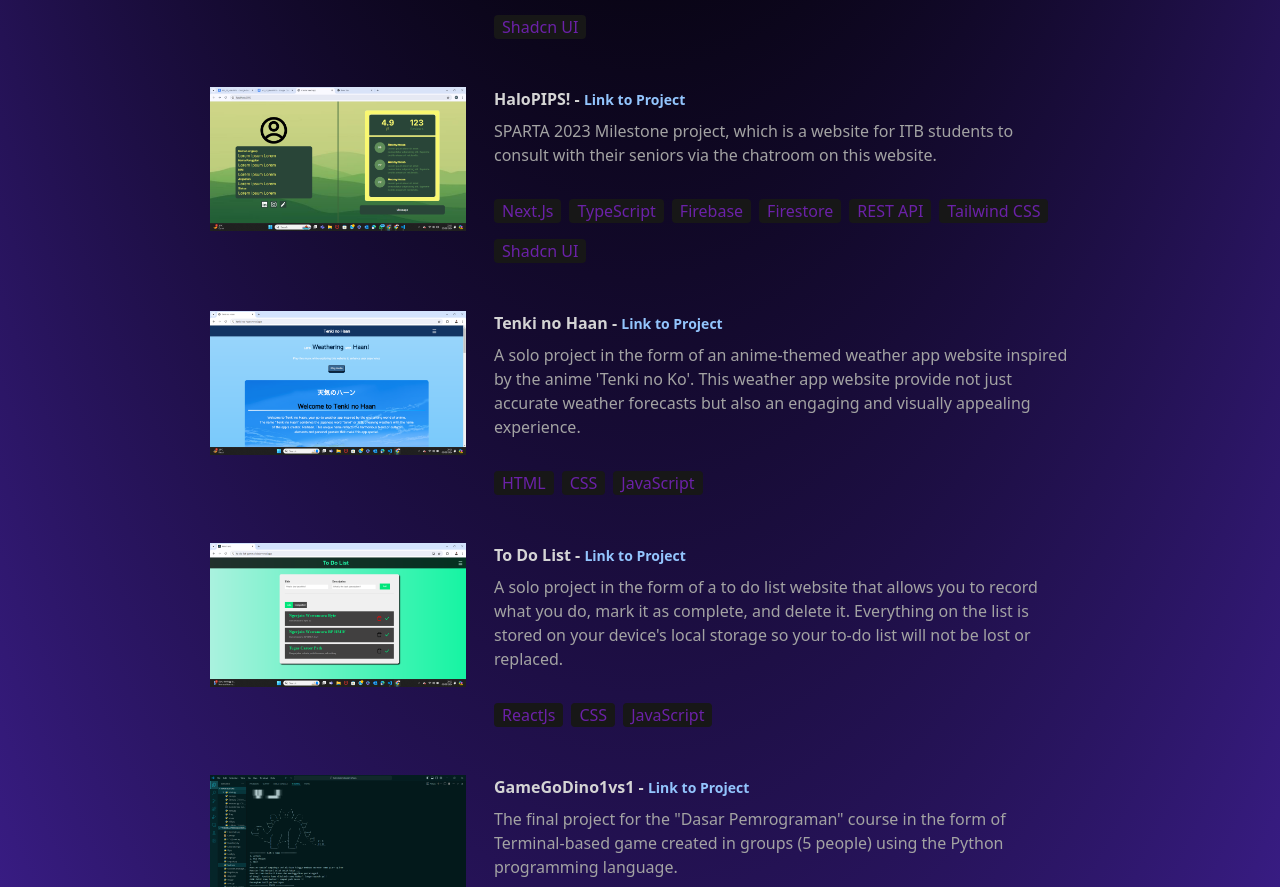
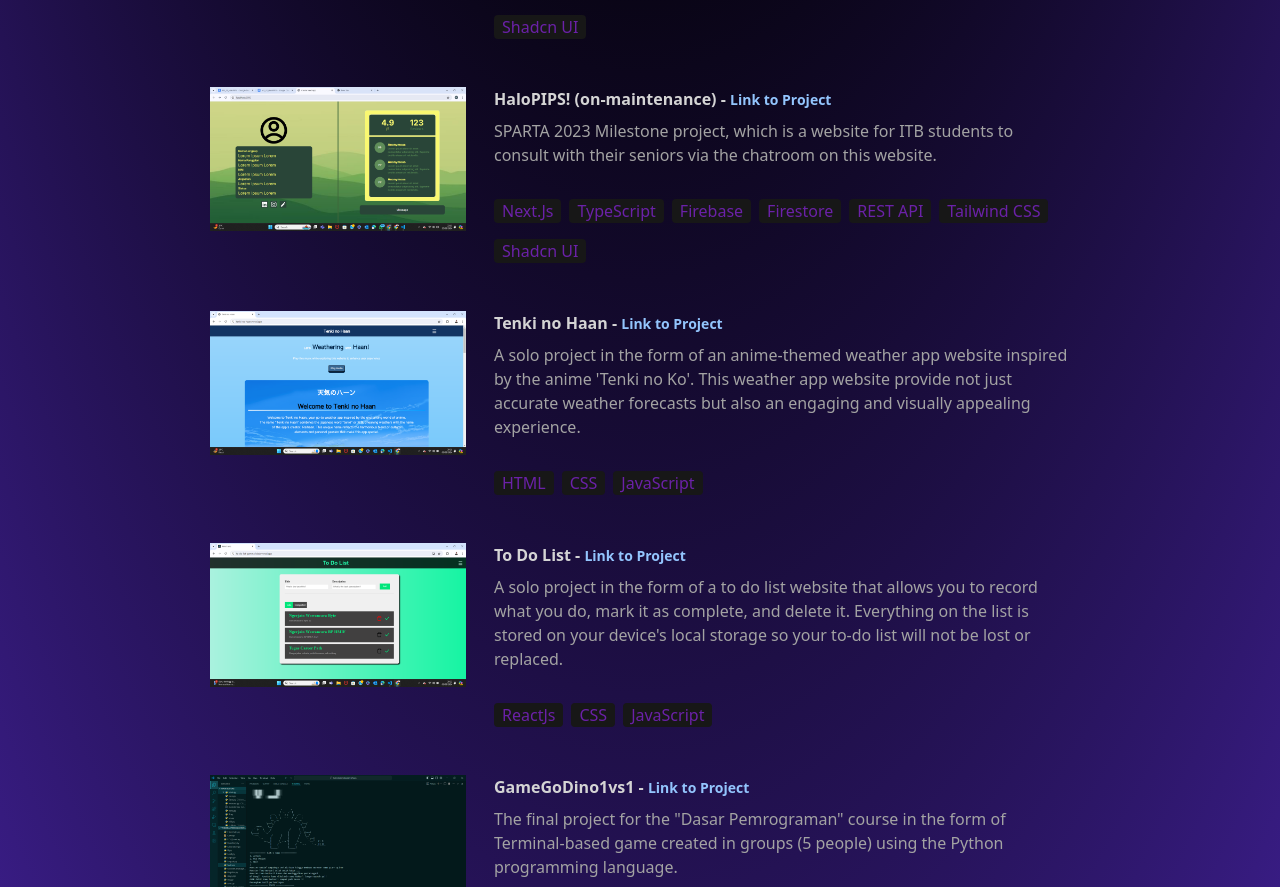
Before and after one commit to fliegenhaan/SoftEng_Raihaan, a React (Vite) app in the folder portfolio_web_raihaan/: page / in a window 1280 px wide. Shown: the part 3156-4043 px from the top of the page. Built offline with nearby package versions, Linux system fonts and the light colour scheme.

Commit message:
chore: update projects

```diff
--- a/portfolio_web_raihaan/src/assets/constants/index.js
+++ b/portfolio_web_raihaan/src/assets/constants/index.js
@@ -94,7 +94,7 @@ export const PROJECTS = [
     technologies: ["Next.Js","TypeScript","Prisma ORM","REST API","Tailwind CSS","Shadcn UI"],
   },
   {
-    title: "HaloPIPS!",
+    title: "HaloPIPS! (on-maintenance)",
     image: project4,
     link: "https://halo-pips-nzdt.vercel.app/",
     description: `SPARTA 2023 Milestone project, which is a website for ITB students to consult with their seniors via the chatroom on this website.`,
```
